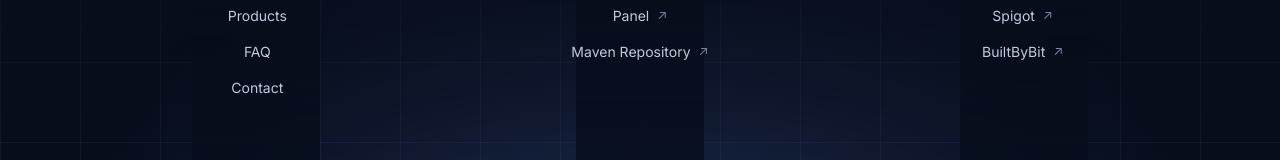
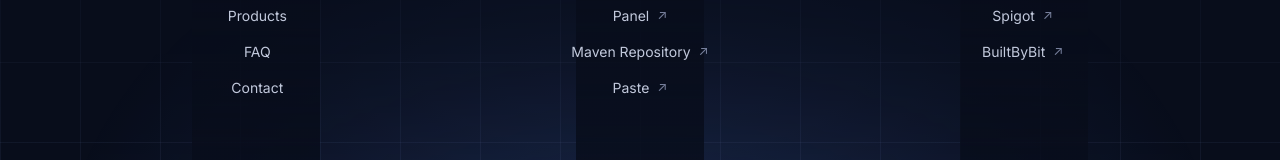
Before and after one commit to blocksmithstudio/website, a Next.js app: page / in a window 1280 px wide. Shown: the part 4565-4725 px from the top of the page. Built offline with nearby package versions, Linux system fonts and the light colour scheme.

Commit message:
Add Paste service link to the footer

```diff
--- a/components/Footer.tsx
+++ b/components/Footer.tsx
@@ -23,7 +23,8 @@ const linkGroups: { title: string; links: FooterLinkItem[] }[] = [
       { label: "Documentation", href: "https://docs.blocksmith.studio/", external: true },
       { label: "Service Status", href: "https://status.blocksmith.studio/", external: true },
       { label: "Panel", href: "https://panel.blocksmith.studio/", external: true },
-      { label: "Maven Repository", href: "https://repo.blocksmith.studio", external: true }
+      { label: "Maven Repository", href: "https://repo.blocksmith.studio", external: true },
+      { label: "Paste", href: "https://paste.blocksmith.studio/", external: true }
     ]
   },
   {
```
